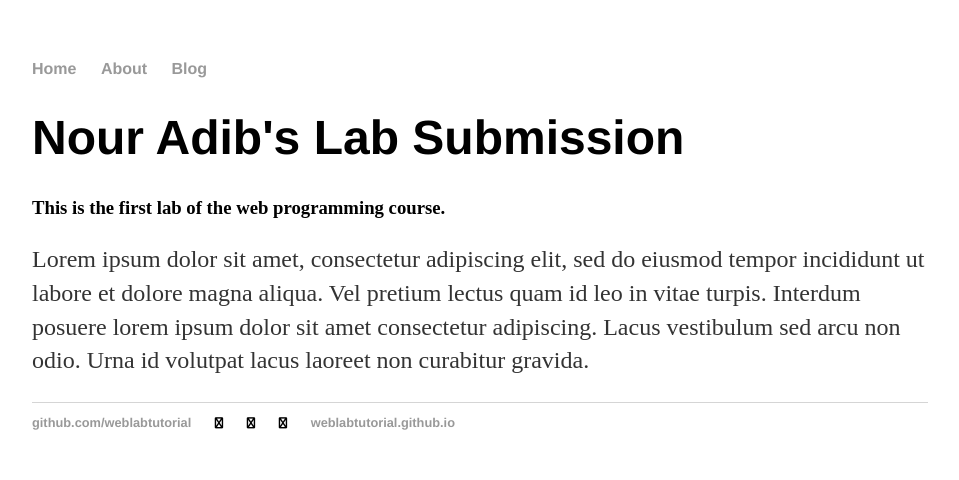
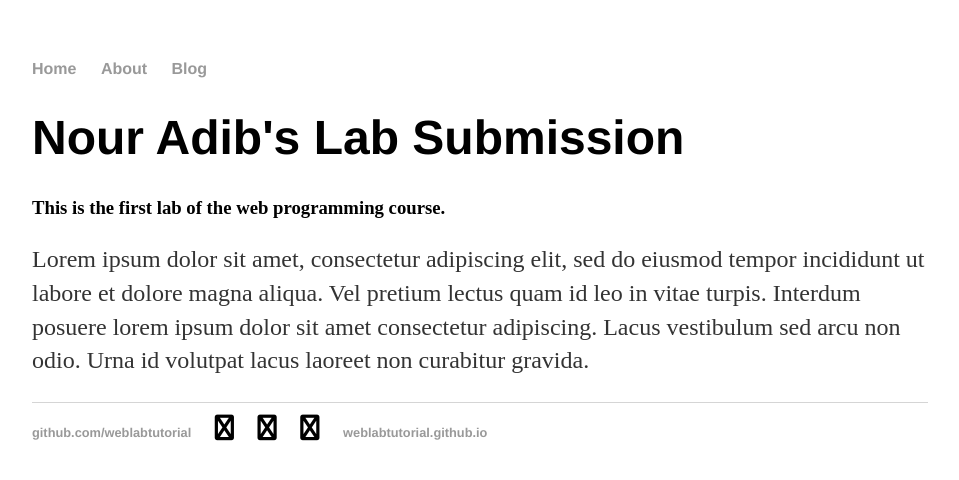
Before and after one commit to NourAdib/NourAdib.github.io, a Jekyll site: the page built from index.html, in a window 1280 px wide. Shown: the top 480 px of the page, without its empty margins (160-1119 px from the left). Built offline with Jekyll 4.4.1, drawn with Linux system fonts in a browser that asks for light colours; nearby versions of some CDN libraries.

Commit message:
Update default.html

```diff
--- a/_layouts/default.html
+++ b/_layouts/default.html
@@ -20,9 +20,9 @@
 <footer>
 <ul>
 <li><a href="https://github.com/weblabtutorial">github.com/weblabtutorial</a></li>
- <li><i class="fas fa-facebook fa-sm"></i></li>
- <li><i class="fas fa-twitter fa-sm"></i></li>
- <li><i class="fas fa-instagram fa-sm"></i></li>
+ <li><i class="fas fa-facebook fa-2x"></i></li>
+ <li><i class="fas fa-twitter fa-2x"></i></li>
+ <li><i class="fas fa-instagram fa-2x"></i></li>
 <li><a href="https://weblabtutorial.github.io"> weblabtutorial.github.io </a></li>
 </ul>
 </footer>
```
